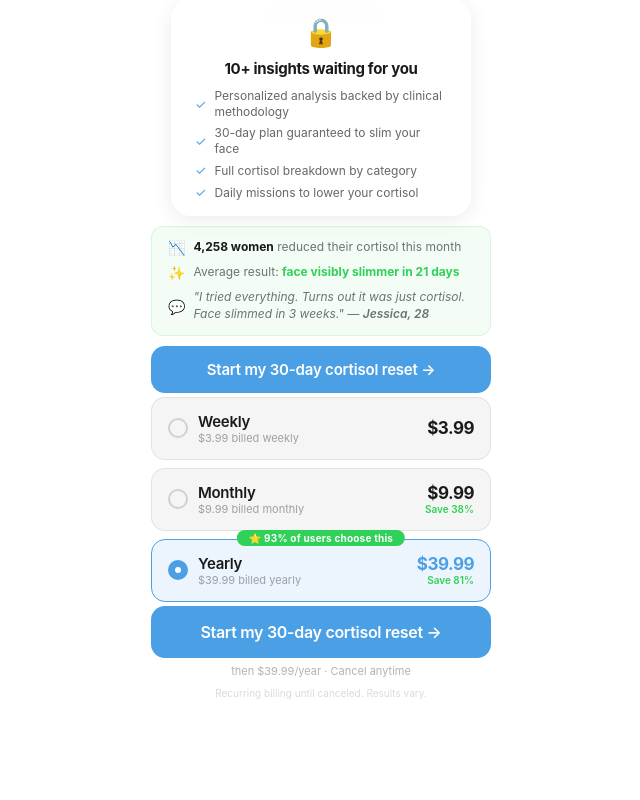
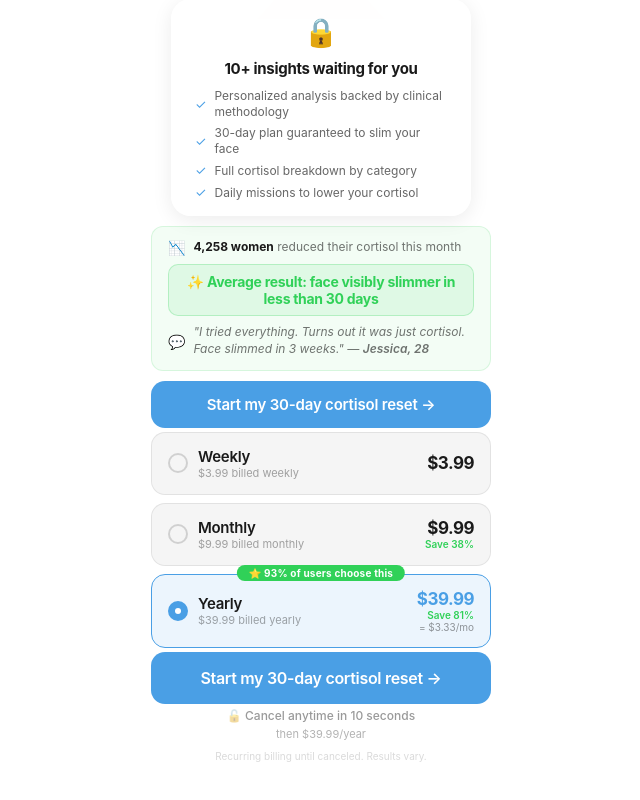
Before and after one commit to keyzersoze870/glowup-mvp, a Next.js app: page /paywall in a window 1280 px wide. Shown: the part 248-1048 px from the top of the page, without its empty margins (319-959 px from the left). Before the commit the page ends 987 px from the top, so only its background shows below. Built offline with nearby package versions, Linux system fonts and the light colour scheme; sample sign-in values are in the browser's storage; a web font is replaced by a local one.

Commit message:
yearly price per month + cancel reassurance + visible result badge

```diff
--- a/src/app/paywall/page.tsx
+++ b/src/app/paywall/page.tsx
@@ -195,14 +195,14 @@ export default function PaywallPage(){
             <span style={{fontSize:14}}>📉</span>
             <p style={{fontSize:12,color:'rgba(0,0,0,0.55)',lineHeight:1.4}}><span style={{fontWeight:700,color:'#1A1A1A'}}>4,258 women</span> reduced their cortisol this month</p>
           </div>
-          <div style={{display:'flex',alignItems:'center',gap:8}}>
-            <span style={{fontSize:14}}>✨</span>
-            <p style={{fontSize:12,color:'rgba(0,0,0,0.55)',lineHeight:1.4}}>Average result: <span style={{fontWeight:700,color:'#30D158'}}>face visibly slimmer in 21 days</span></p>
+          <div style={{background:'rgba(48,209,88,0.1)',border:'0.5px solid rgba(48,209,88,0.25)',borderRadius:10,padding:'8px 12px'}}>
+            <p style={{fontSize:14,color:'#30D158',fontWeight:700,textAlign:'center',letterSpacing:-0.3}}>✨ Average result: face visibly slimmer in less than 30 days</p>
           </div>
           <div style={{display:'flex',alignItems:'center',gap:8}}>
             <span style={{fontSize:14}}>💬</span>
             <p style={{fontSize:12,color:'rgba(0,0,0,0.55)',lineHeight:1.4,fontStyle:'italic'}}>"I tried everything. Turns out it was just cortisol. Face slimmed in 3 weeks." — <span style={{fontWeight:600}}>Jessica, 28</span></p>
           </div>
+
         </div>
       </div>
 
@@ -234,16 +234,20 @@ export default function PaywallPage(){
                 <div style={{textAlign:'right'}}>
                   <p style={{fontSize:17,fontWeight:700,color:selectedPlan===plan?ACCENT:'#1A1A1A',letterSpacing:-0.5}}>{plans[plan].price}</p>
                   {plans[plan].savings&&<p style={{fontSize:10,fontWeight:600,color:'#30D158'}}>{plans[plan].savings}</p>}
+                  {plan==='yearly'&&<p style={{fontSize:10,color:'rgba(0,0,0,0.4)'}}>= $3.33/mo</p>}
                 </div>
               </button>
             ))}
           </div>
 
-          <button style={{width:'100%',padding:'16px',background:ACCENT,border:'none',borderRadius:14,color:'#FFFFFF',fontSize:16,fontWeight:600,cursor:'pointer',fontFamily:sf,letterSpacing:-0.3,marginBottom:6}}>
+          <button style={{width:'100%',padding:'16px',background:ACCENT,border:'none',borderRadius:14,color:'#FFFFFF',fontSize:16,fontWeight:600,cursor:'pointer',fontFamily:sf,letterSpacing:-0.3,marginBottom:4}}>
             Start my 30-day cortisol reset →
           </button>
+          <p style={{fontSize:12,color:'rgba(0,0,0,0.4)',textAlign:'center',fontWeight:500,marginBottom:4}}>
+            🔓 Cancel anytime in 10 seconds
+          </p>
           <p style={{fontSize:11,color:'rgba(0,0,0,0.3)',textAlign:'center',lineHeight:1.4}}>
-            then {plans[selectedPlan].price}{plans[selectedPlan].per} · Cancel anytime
+            then {plans[selectedPlan].price}{plans[selectedPlan].per}
           </p>
           <p style={{fontSize:10,color:'rgba(0,0,0,0.15)',textAlign:'center',marginTop:8}}>
             Recurring billing until canceled. Results vary.
```
